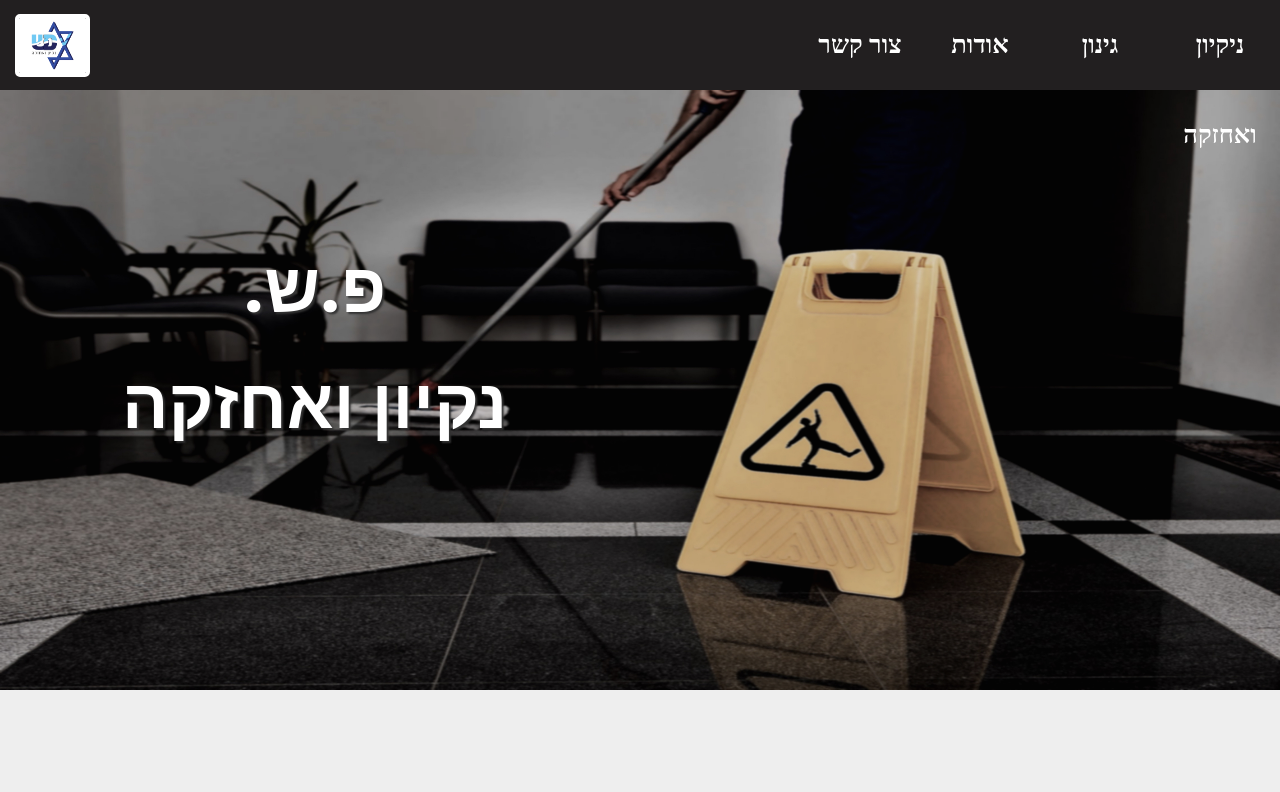
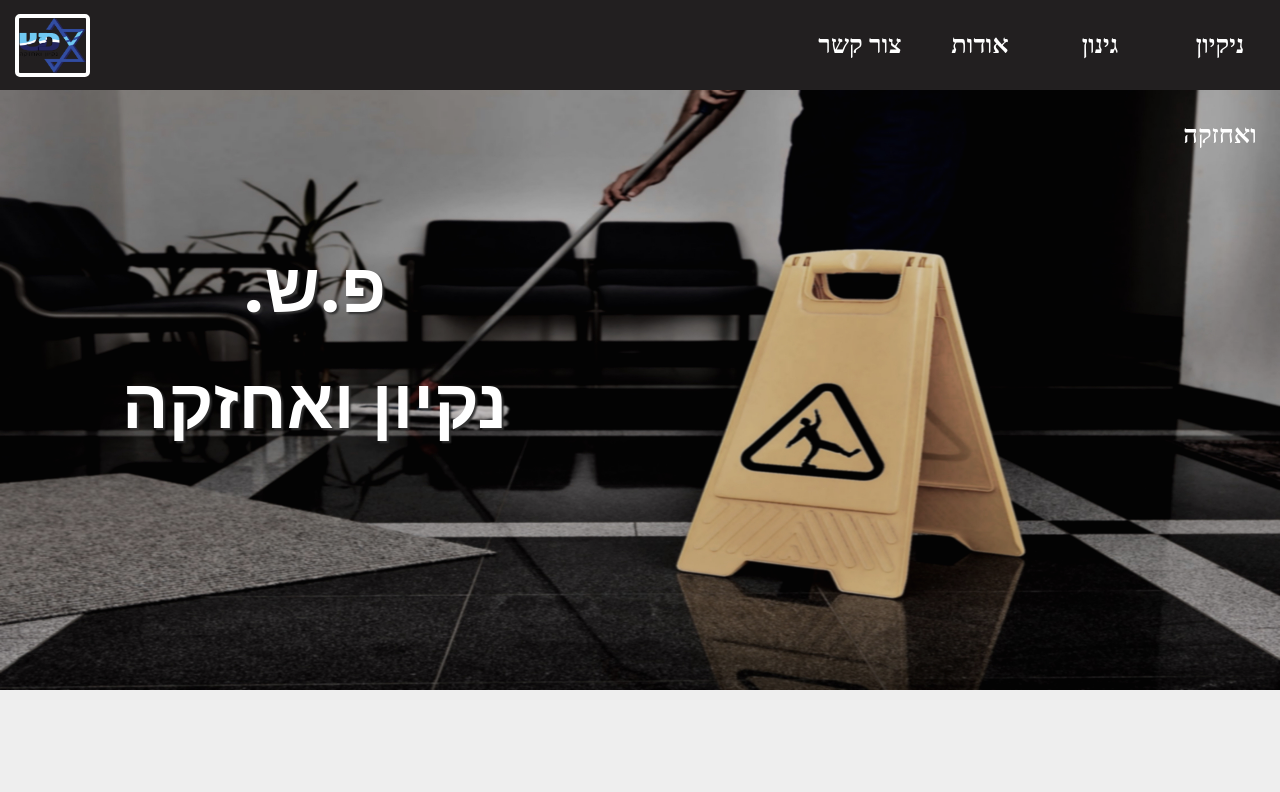
Before and after one commit to roystern92/psclean_client, a React (Create React App) app: page / in a window 1280 px wide. Shown: the top 792 px of the page. Built offline with nearby package versions, Linux system fonts and the light colour scheme; a web font is replaced by a local one.

Commit message:
changed app logo

```diff
--- a/src/components/Logo/Logo.js
+++ b/src/components/Logo/Logo.js
@@ -6,7 +6,7 @@ const logo = (props) => (
         <NavLink exact to={'/'}>
             <div className={classes.Container}>
                 <div className={classes.Logo}>
-                <img src={require('../../assets/images/logo.jpg')} alt="text"/>
+                <img src={require('../../assets/images/logo.png')} alt="text"/>
                 </div>
            </div>
     </NavLink>
```
Also changed, not shown: src/assets/images/logo.jpg (deleted), src/assets/images/logo.png (added).
